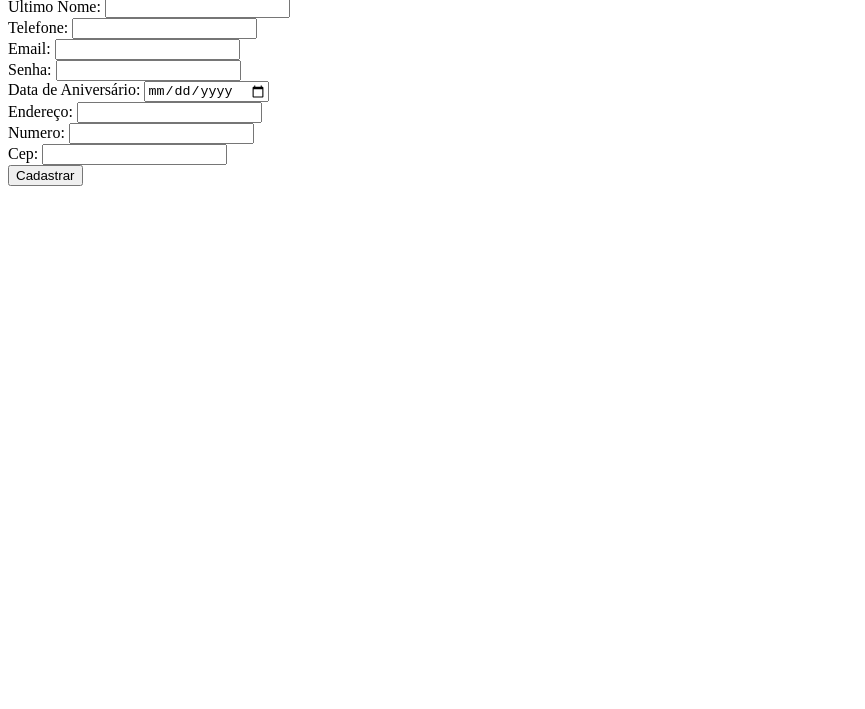
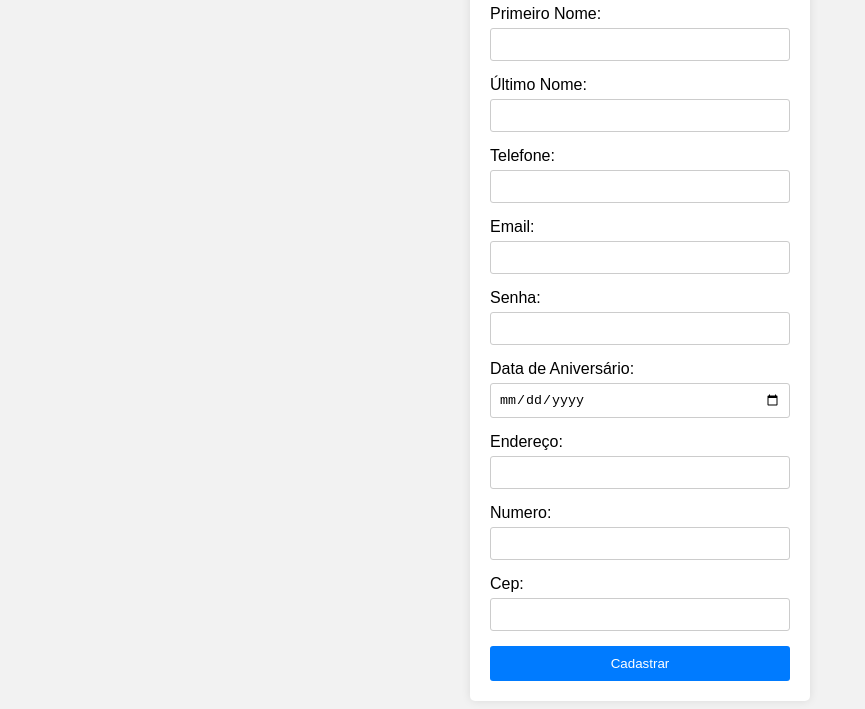
Before and after one commit to LuizBianchinis/Project_library_app-web, a plain HTML site: page templatesLogin/Cadastro.html in a window 1280 px wide. Shown: the part 91-800 px from the top of the page, without its empty margins (0-865 px from the left). Drawn offline with Linux system fonts and the light colour scheme.

Commit message:
fix: update html cadastro

```diff
--- a/templatesLogin/Cadastro.html
+++ b/templatesLogin/Cadastro.html
@@ -5,7 +5,7 @@
     <meta charset="UTF-8">
     <meta name="viewport" content="width=device-width, initial-scale=1.0">
     <title>Cadastro</title>
-    <link rel="stylesheet" href="Cadastro.js">
+    <link rel="stylesheet" href="Cadastro.css">
 </head>
 <body>
     <div class="container">
```
Also changed, not shown: templatesLogin/Cadastro.css (renamed from templatesLogin/cadastro copy.css).
